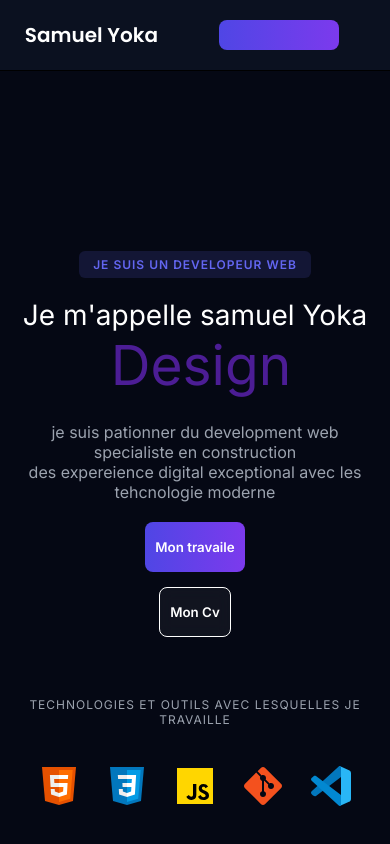
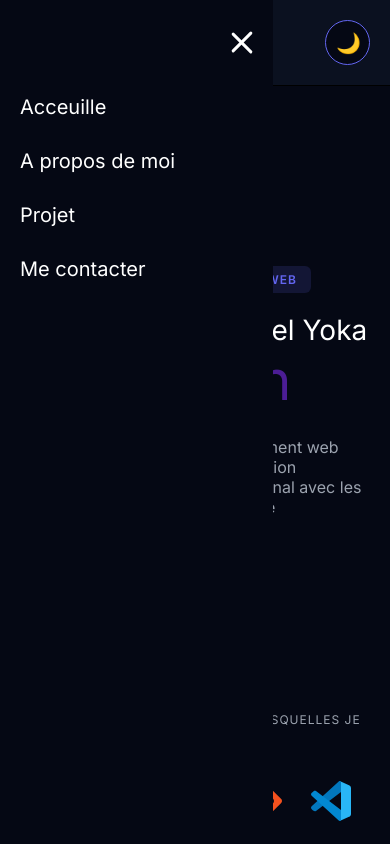
Before and after one commit to samuelakombo0-bit/Portofolio, a plain HTML site: page index.html in a window 390 px wide. Both pictures are taken after a click on the button "Menu de navigation". Shown: the top 844 px of the page. Drawn offline with Linux system fonts and the light colour scheme.

Commit message:
ajout du nav

```diff
--- a/index.html
+++ b/index.html
@@ -22,7 +22,7 @@
 
         </nav>
        <a href="#moi"> <button >MOI</button></a>
-       <button class="hamburger" id="hamburgerBtn">
+       <button class="hamburger" aria-label="Menu de navigation" id="hamburgerBtn">
         <span></span>
         <span></span>
         <span></span>
--- a/style.css
+++ b/style.css
@@ -89,22 +89,24 @@ header .hamburger{
     border: none;
     padding: 10px; /* pour zone de clic plus grande */
 }
-header .hamburger span{ /* CORRIGÉ ICI */
-    width: 30px;
+header .hamburger span{
+    width: 28px;
     height: 3px;
-    background: var(--text-white); /* CORRIGÉ : il faut une couleur */
-    transition: 0.5s;
+    background: var(--text-white); /* les 3 barres blanches */
+    transition: 0.4s ease;
     display: block;
+    border-radius: 2px; /* bords arrondis */
 }
 
+/* ANIMATION EN CROIX QUAND ON CLIQUE */
 .hamburger.active span:nth-child(1) {
-  transform: rotate(45deg) translate(5px, 5px);
+  transform: rotate(45deg) translate(6px, 6px);
 }
 .hamburger.active span:nth-child(2) {
-  opacity: 0;
+  opacity: 0; /* la barre du milieu disparait */
 }
 .hamburger.active span:nth-child(3) {
-  transform: rotate(-45deg) translate(7px, -6px);
+  transform: rotate(-45deg) translate(6px, -6px);
 }
 
 /* MENU MOBILE */
@@ -114,14 +116,14 @@ header .hamburger span{ /* CORRIGÉ ICI */
   left: -100%;
   width: 70%;
   height: 100vh;
-  background: red;
+  background: var(--bg-dark);
   padding: 80px 20px;
   transition: 0.3s;
   z-index: 99;
 }
 .menu a {
   display: block;
-  color: white;
+  color: var(--text-white);
   padding: 15px 0;
   text-decoration: none;
   font-size: 20px;
@@ -655,48 +657,69 @@ body {
 /* Mobile : 600px et moins */
 @media (max-width: 600px) {
 
-    /* Header : cache le menu pour l'instant */
-    header nav {
+    header {
+        padding: 20px;
+    }
+
+    /* Cache le menu ordinateur */
+    header .nav-desktop {
         display: none;
     }
-    header button{
 
+    /* Cache le bouton MOI */
+    header > a {
+        display: none;
     }
 
-   header .nav-desktop{
-    display: none;
- } /* cache QUE le menu PC */
-    header button {
-        display: none; } /* cache le bouton MOI */
+    /* Affiche le hamburger */
+    header .hamburger {
+        display: flex;
+        width: 45px;
+        height: 45px;
+        padding: 8px;
+        justify-content: center;
+        align-items: center;
+        background: transparent;
+    }
 
-    header .hamburger{
+    /* Affiche le bouton thème */
+    .header-actions {
         display: flex;
-    } /* affiche hamburger */
+    }
+
+    /* Le menu mobile doit rester disponible */
+    .menu {
+        display: block;
+    }
 
     .text {
         font-size: 28px;
     }
+
     .typing li {
         font-size: 32px;
     }
+
     .button {
-        flex-direction: column; /* boutons l'un sous l'autre */
+        flex-direction: column;
         gap: 15px;
     }
-    .bnt1, .button .bnt2 {
-        width: 100%; /* boutons pleine largeur */
+
+    .bnt1,
+    .button .bnt2 {
+        width: 100%;
     }
 
-    /* Projets passe en 1 colonne */
     .projets-grid {
         grid-template-columns: 1fr;
     }
 
     .icons {
-        flex-wrap: wrap; /* les logos techs passent à la ligne */
+        flex-wrap: wrap;
         justify-content: center;
         gap: 20px;
     }
+
     .cordonner {
         margin-top: 40px;
     }
```
